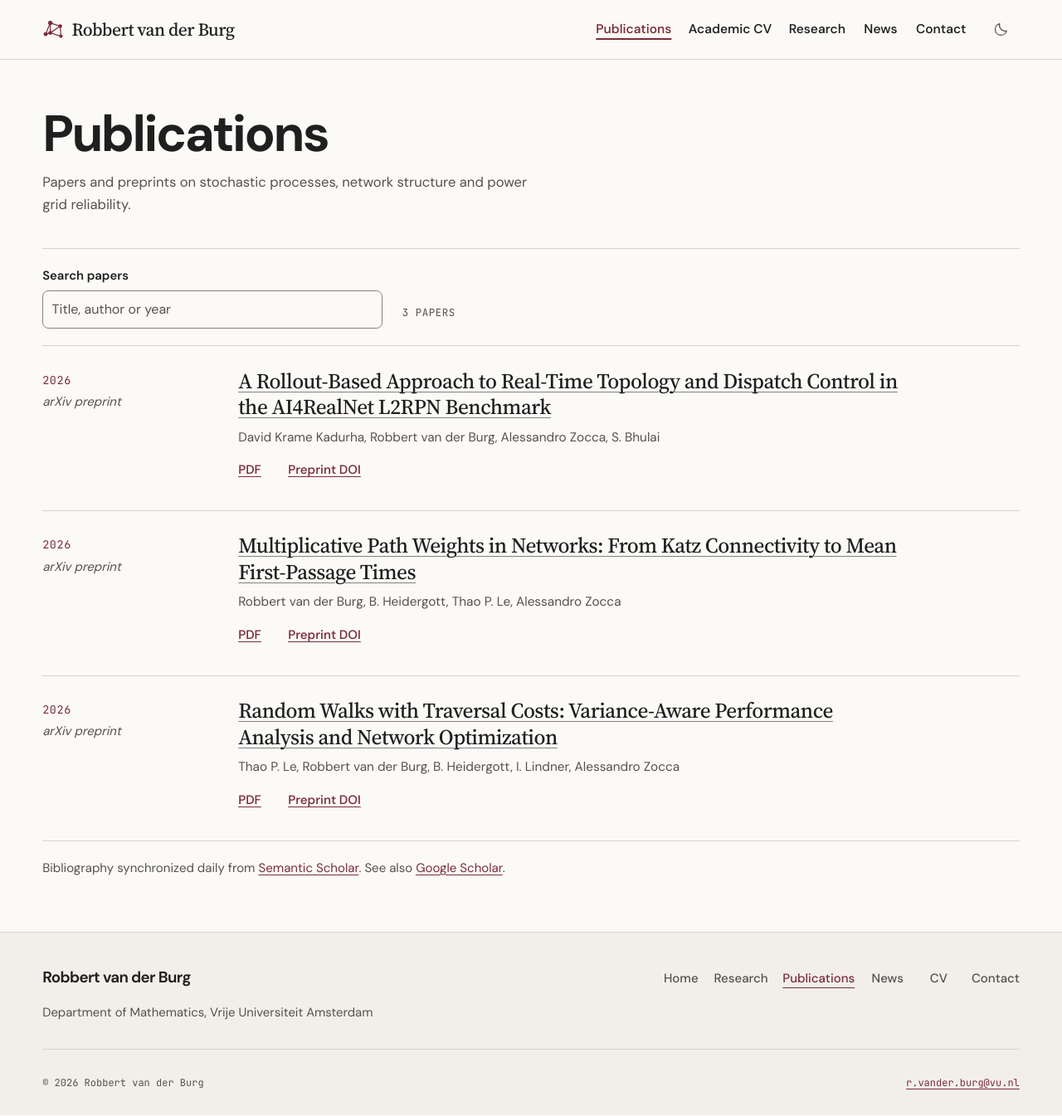
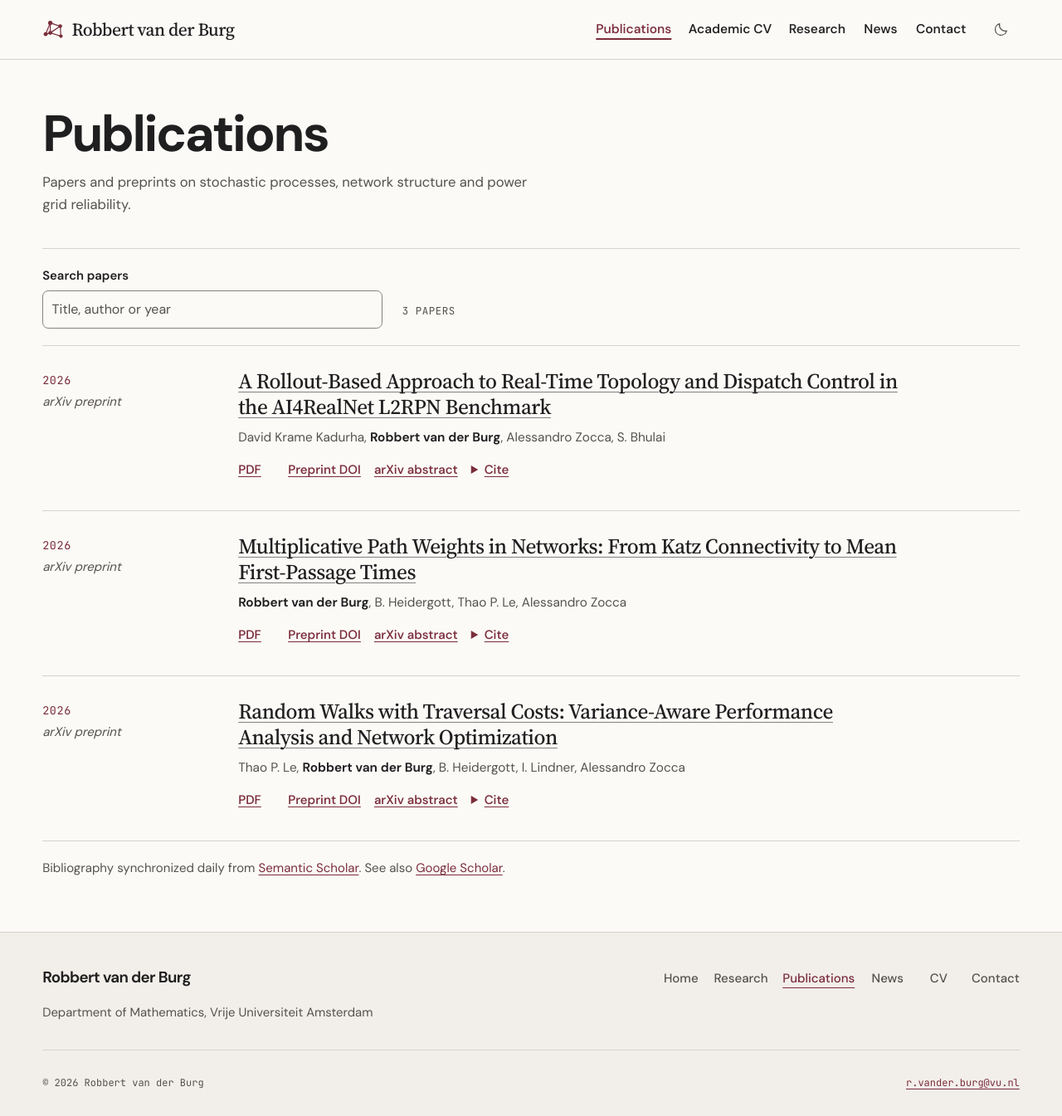
Before and after one commit to robbertvanderburg/robbertvanderburg.github.io, a Jekyll site: the page built from publications.html, in a window 1280 px wide and 1345 px high. Shown: the whole window at 83% size. Built offline with Jekyll 4.4.1, drawn with Linux system fonts in a browser that asks for light colours.

Commit message:
Clarify publication resources, citations and filter recovery

```diff
--- a/_includes/activity.html
+++ b/_includes/activity.html
@@ -12,8 +12,8 @@
   {% if include.show_venue and item.venue %}<p>{{ item.venue | escape }}</p>{% endif %}
   {% if item.links.size > 0 or item.slides %}
     <div class="paper-links">
-      {% if item.slides %}<a href="{{ item.slides | relative_url }}" download>Slides (PDF)</a>{% endif %}
-      {% for link in item.links %}<a href="{{ link.url | escape }}">{{ link.label | escape }}</a>{% endfor %}
+      {% if item.slides %}<a href="{{ item.slides | relative_url }}" download>Slides (PDF)<span class="sr-only"> for {{ item.title | escape }}</span></a>{% endif %}
+      {% for link in item.links %}<a href="{{ link.url | escape }}">{{ link.label | escape }}{% if item.title and link.label == 'Read the preprint' %}<span class="sr-only"> on {{ item.title | escape }}</span>{% endif %}</a>{% endfor %}
     </div>
   {% endif %}
 </article>
--- /dev/null
+++ b/_includes/paper-authors.html
@@ -0,0 +1,5 @@
+{%- assign author_names = p.authors | split: ', ' -%}
+{%- for name in author_names -%}
+  {%- if name == site.author.name -%}<strong>{{ name | escape }}</strong>{%- else -%}{{ name | escape }}{%- endif -%}
+  {%- unless forloop.last -%}, {% endunless -%}
+{%- endfor -%}
--- a/_includes/paper-links.html
+++ b/_includes/paper-links.html
@@ -1,11 +1,5 @@
 {% assign preprint_doi = site.data.preprint_dois[p.arxiv] %}
 {% capture paper_resources %}
-  {% if p.arxiv and p.arxiv != '' %}
-    {% assign abstract_url = p.arxiv | prepend: 'https://arxiv.org/abs/' %}
-    {% unless include.primary_url == abstract_url %}
-      <a href="{{ abstract_url | escape }}">arXiv abstract<span class="sr-only"> for {{ p.title | escape }}</span></a>
-    {% endunless %}
-  {% endif %}
   {% if p.oaPdf and p.oaPdf != '' %}
     <a href="{{ p.oaPdf | escape }}">PDF<span class="sr-only"> of {{ p.title | escape }}</span></a>
   {% endif %}
@@ -14,6 +8,29 @@
   {% elsif preprint_doi %}
     <a href="https://doi.org/{{ preprint_doi | escape }}">{% unless include.compact %}Preprint {% endunless %}DOI<span class="sr-only"> for {{ p.title | escape }}</span></a>
   {% endif %}
+  {% if p.arxiv and p.arxiv != '' %}
+    {% assign abstract_url = p.arxiv | prepend: 'https://arxiv.org/abs/' %}
+    {% if include.bibliography or include.primary_url != abstract_url %}
+      <a href="{{ abstract_url | escape }}">arXiv abstract<span class="sr-only"> for {{ p.title | escape }}</span></a>
+    {% endif %}
+  {% endif %}
+  {% if include.bibliography and p.authors and p.authors != '' and p.title != 'Untitled' %}
+    <details class="citation">
+      <summary>Cite<span class="sr-only"> {{ p.title | escape }}</span></summary>
+      <div class="citation-panel">
+        {% assign citation_doi = p.doi | default: preprint_doi %}
+        {% assign citation_url = p.url %}
+        {% if citation_doi and citation_doi != '' %}{% assign citation_url = citation_doi | prepend: 'https://doi.org/' %}{% endif %}
+        {% assign title_end = p.title | slice: -1, 1 %}
+        <p class="citation-text">{{ p.authors | escape }}{% if p.year %} ({{ p.year }}){% endif %}. {{ p.title | escape }}{% unless '.?!' contains title_end %}.{% endunless %}{% if p.venue and p.venue != '' %} {{ p.venue | escape }}.{% endif %}{% if citation_url and citation_url != '' %} {{ citation_url | escape }}{% endif %}</p>
+        <div class="citation-actions">
+          <button type="button" class="text-action" data-copy-citation hidden>Copy citation</button>
+          {% if p.arxiv and p.arxiv != '' %}<a href="https://arxiv.org/bibtex/{{ p.arxiv | escape }}">arXiv BibTeX<span class="sr-only"> for {{ p.title | escape }}</span></a>{% endif %}
+          <span role="status" class="copy-status"></span>
+        </div>
+      </div>
+    </details>
+  {% endif %}
 {% endcapture %}
 {% assign paper_resources = paper_resources | strip %}
 {% if paper_resources != '' %}<div class="paper-links">{{ paper_resources }}</div>{% endif %}
--- a/_includes/paper.html
+++ b/_includes/paper.html
@@ -7,7 +7,7 @@
   </div>
   <div class="paper-body">
     <{{ paper_heading }} class="paper-title">{% if p.url and p.url != '' %}<a href="{{ p.url | escape }}">{{ p.title | escape }}</a>{% else %}{{ p.title | escape }}{% endif %}</{{ paper_heading }}>
-    <p class="authors">{{ p.authors | escape }}</p>
-    {% include paper-links.html primary_url=p.url %}
+    <p class="authors">{% include paper-authors.html %}</p>
+    {% include paper-links.html primary_url=p.url bibliography=include.bibliography %}
   </div>
 </li>
--- a/assets/css/style.scss
+++ b/assets/css/style.scss
@@ -286,18 +286,34 @@ button { cursor: pointer; }
 }
 .year { font-size: .84rem; padding-top: .25rem; }
 .authors { font-size: .96rem; color: var(--muted); margin: .5rem 0 .2rem; }
+.authors strong { color: var(--ink); font-weight: 650; }
 .venue { color: var(--muted); font-style: italic; font-size: .94rem; }
 .paper-links, .profiles, .fineprint, .footer-top { display: flex; flex-wrap: wrap; align-items: baseline; }
 .paper-links { gap: 0 1rem; margin-top: .3rem; }
 .paper-links a { display: inline-flex; align-items: center; min-width: 2.75rem; min-height: 2.75rem; max-width: 100%; font-size: .94rem; font-weight: 550; }
+.text-action, .citation summary {
+  padding: 0; border: 0; background: transparent; color: var(--wine);
+  min-height: 2.75rem; min-width: 2.75rem; font: 550 .94rem/1.4 var(--body);
+  cursor: pointer; text-decoration: underline; text-underline-offset: .22em;
+}
+.text-action:hover, .citation summary:hover { text-decoration-thickness: 2px; }
+.citation { min-width: 0; }
+.citation summary { width: fit-content; padding-block: .72rem; }
+.citation[open] { flex-basis: 100%; }
+.citation-panel {
+  padding: .7rem 1rem .3rem; max-width: 68ch;
+  border-inline-start: 2px solid var(--strong-line); background: var(--surface);
+}
+.citation-text { font: 1rem/1.55 var(--serif); }
+.citation-actions, .filter-status, .cv-tools { display: flex; align-items: center; flex-wrap: wrap; gap: 0 1rem; }
+.copy-status { color: var(--muted); font-size: .9rem; }
 .record { padding: 0 0 1.35rem; }
 .record + .record { border-top: 1px solid var(--line); padding-top: 1.35rem; }
 .record-meta { display: flex; flex-wrap: wrap; align-items: baseline; gap: .25rem .7rem; color: var(--muted); font-size: .88rem; margin-bottom: .45rem; }
 .record-meta .year { padding: 0; }
 .record-compact { max-width: none; border-top: 1px solid var(--line); padding-top: 1.2rem; }
 .record h3 + p { margin-top: .65rem; }
-.record p { max-width: 59ch; }
-.cv-section p { max-width: 60ch; }
+.record p, .cv-section p { max-width: 66ch; }
 .split > *, .cv-grid > *, .record > *, .pub-item > * { min-width: 0; }
 .academic-timeline { margin: 0; padding: 0; list-style: none; }
 .academic-timeline li {
@@ -347,10 +363,10 @@ button { cursor: pointer; }
   border: 1px solid var(--strong-line); border-radius: .45rem; font-size: 1rem;
 }
 .filters input::placeholder { color: var(--muted); opacity: 1; }
-#pub-count { align-self: end; padding-block: .65rem; color: var(--muted); }
+.filter-status { min-height: 2.75rem; }
+#pub-count { color: var(--muted); }
 #pub-empty { padding-block: 2rem; border-top: 1px solid var(--line); }
 #pub-empty p { margin-top: .4rem; color: var(--muted); }
-#pub-reset { margin-top: .9rem; }
 .source-note {
   border-top: 1px solid var(--line); padding-block: 1.25rem clamp(2.35rem, 5vw, 4rem);
   font-size: .94rem; color: var(--muted);
@@ -557,7 +573,7 @@ button { cursor: pointer; }
   .paper-metadata { display: flex; flex-wrap: wrap; align-items: baseline; }
   .paper-metadata .year { padding-top: 0; }
   .heading-row { align-items: start; flex-direction: column; gap: .25rem; margin-bottom: .8rem; }
-  .bibliography-toolbar { align-items: start; flex-direction: column; gap: .65rem; }
+  .bibliography-toolbar { align-items: start; flex-direction: column; gap: .25rem; padding-block: 1rem .45rem; }
   .filters { width: 100%; }
   #pub-count { align-self: start; padding: 0; }
   .contents { display: grid; grid-template-columns: repeat(2, minmax(0, 1fr)); gap: 0 .75rem; }
--- a/assets/js/publications.js
+++ b/assets/js/publications.js
@@ -6,6 +6,7 @@
   const year = document.querySelector('#pub-year-filter');
   const empty = document.querySelector('#pub-empty');
   const count = document.querySelector('#pub-count');
+  const reset = document.querySelector('#pub-reset');
   const papers = Array.from(list.children);
   const motion = window.matchMedia('(prefers-reduced-motion: no-preference)');
   let previousCount = papers.length;
@@ -22,6 +23,7 @@
       if (!paper.hidden) matches++;
     });
     empty.hidden = matches > 0;
+    reset.hidden = !search.value && !year.value;
     if (matches !== previousCount) {
       previousCount = matches;
       count.textContent = matches + (matches === 1 ? ' paper' : ' papers');
@@ -37,12 +39,29 @@
   }
   search.addEventListener('input', filter);
   year.addEventListener('change', filter);
-  document.querySelector('#pub-reset').addEventListener('click', () => {
+  reset.addEventListener('click', () => {
     search.value = '';
     year.value = '';
     filter();
     search.focus();
   });
   document.querySelector('.filters').hidden = false;
+  if (navigator.clipboard?.writeText) {
+    list.querySelectorAll('[data-copy-citation]').forEach(button => {
+      button.hidden = false;
+      const citation = button.closest('.citation');
+      const text = citation.querySelector('.citation-text');
+      const status = citation.querySelector('[role="status"]');
+      button.addEventListener('click', async () => {
+        try {
+          await navigator.clipboard.writeText(text.textContent.trim());
+          status.textContent = 'Citation copied.';
+        } catch {
+          status.textContent = 'Select the citation above to copy it manually.';
+        }
+      });
+      citation.addEventListener('toggle', () => { status.textContent = ''; });
+    });
+  }
   filter();
 })();
--- a/publications.html
+++ b/publications.html
@@ -12,30 +12,32 @@ description: Papers and preprints by Robbert van der Burg on networks, random wa
 {% if pubs.size > 0 %}
 <section class="bibliography" aria-label="Bibliography">
   <div class="bibliography-toolbar">
-    <div class="filters" hidden>
+    <div class="filters" role="search" aria-label="Publications" hidden>
       <label class="search-field">
         <span>Search papers</span>
-        <input id="pub-search" type="search" placeholder="Title, author or year">
+        <input id="pub-search" type="search" placeholder="Title, author or year" aria-controls="pub-container">
       </label>
       {% assign years = pubs | map: 'year' | compact | uniq | sort | reverse %}
       {% assign undated = pubs | where_exp: 'entry', 'entry.year == nil' %}
       <label{% if years.size < 2 and undated.size == 0 or years.size == 0 %} hidden{% endif %}>
         <span>Publication year</span>
-        <select id="pub-year-filter">
+        <select id="pub-year-filter" aria-controls="pub-container">
           <option value="">All years</option>
           {% for year in years %}<option value="{{ year }}">{{ year }}</option>{% endfor %}
           {% if undated.size > 0 %}<option value="undated">Undated</option>{% endif %}
         </select>
       </label>
     </div>
-    <p class="meta" id="pub-count" role="status">{{ pubs.size }} paper{% if pubs.size != 1 %}s{% endif %}</p>
+    <div class="filter-status">
+      <p class="meta" id="pub-count" role="status">{{ pubs.size }} paper{% if pubs.size != 1 %}s{% endif %}</p>
+      <button class="text-action" type="button" id="pub-reset" hidden>Clear search and filters</button>
+    </div>
   </div>
-  <ul class="pub-list" id="pub-container">{% for p in pubs %}{% include paper.html heading='h2' %}{% endfor %}</ul>
+  <ul class="pub-list" id="pub-container">{% for p in pubs %}{% include paper.html heading='h2' bibliography=true %}{% endfor %}</ul>
   <div id="pub-empty" hidden>
     <h2>No matching papers</h2>
     <p>Try another title, author or year.</p>
-    <button class="button" type="button" id="pub-reset">Clear search and filters</button>
   </div>
 </section>
 {% endif %}
-<p class="source-note">{% if pubs.size > 0 %}Bibliography synchronized daily from{% else %}Find the latest papers on{% endif %} <a href="https://www.semanticscholar.org/author/{{ site.author.semantic_scholar }}">Semantic Scholar</a>. See also <a href="https://scholar.google.com/citations?user={{ site.author.google_scholar }}">Google Scholar</a>.</p>
+<p class="source-note">{% if pubs.size > 0 %}Bibliography synchronized daily from{% else %}No papers are listed here yet. Find the latest papers on{% endif %} <a href="https://www.semanticscholar.org/author/{{ site.author.semantic_scholar }}">Semantic Scholar</a>. See also <a href="https://scholar.google.com/citations?user={{ site.author.google_scholar }}">Google Scholar</a>.</p>
```
